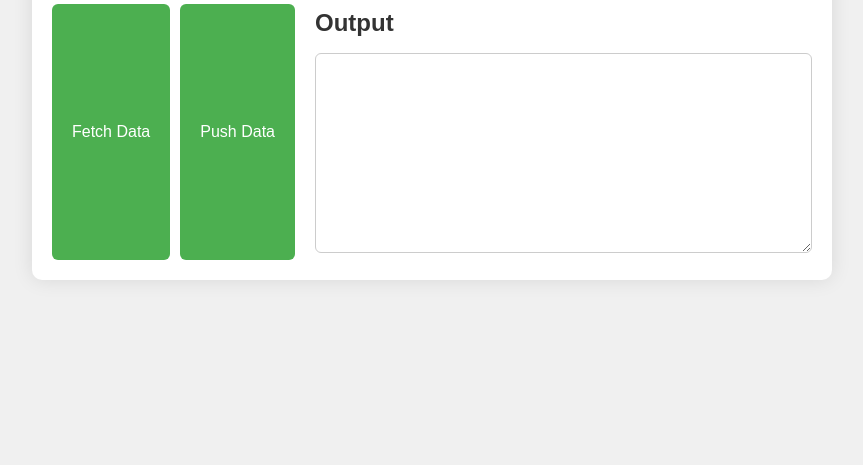
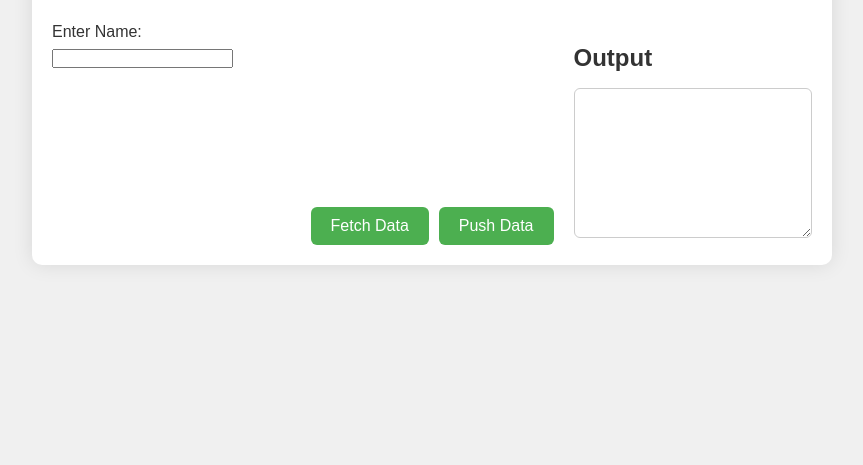
Before and after one commit to vieer-dwivedi/Secure-Infra-AWS-K8s, a plain HTML site: page src/ui/index.html in a window 1280 px wide. Shown: the part 335-800 px from the top of the page, without its empty margins (208-1071 px from the left). Drawn offline with Linux system fonts and the light colour scheme.

Commit message:
Modifying UI

```diff
--- a/src/ui/css/styles.css
+++ b/src/ui/css/styles.css
@@ -46,11 +46,23 @@ header p {
 .data-section {
     display: flex;
     justify-content: space-between;
+    align-items: flex-start; /* Align items at the top */
+}
+
+.input-section {
+    flex: 1;
+    text-align: left;
+    padding-right: 20px;
+}
+
+.input-section label {
+    margin-right: 10px;
 }
 
 .button-group {
     display: flex;
     gap: 10px;
+    align-self: flex-end; /* Align button group at the bottom */
 }
 
 .button-group button {
@@ -71,11 +83,13 @@ header p {
     flex: 1;
     text-align: left;
     padding-left: 20px;
+    margin-top: 20px;
 }
 
 #outputTextbox {
     width: 100%;
-    height: 200px;
+    max-width: 300px; /* Adjusted width */
+    height: 150px;
     margin-top: 10px;
     padding: 10px;
     border: 1px solid #ccc;
--- a/src/ui/index.html
+++ b/src/ui/index.html
@@ -13,6 +13,10 @@
             <p>API Gateway Test</p>
         </header>
         <div class="data-section">
+            <div class="input-section">
+                <label for="myTextBox">Enter Name:</label>
+                <input type="text" id="myTextBox">
+            </div>
             <div class="button-group">
                 <button onclick="fetchData()">Fetch Data</button>
                 <button onclick="putData()">Push Data</button>
```
